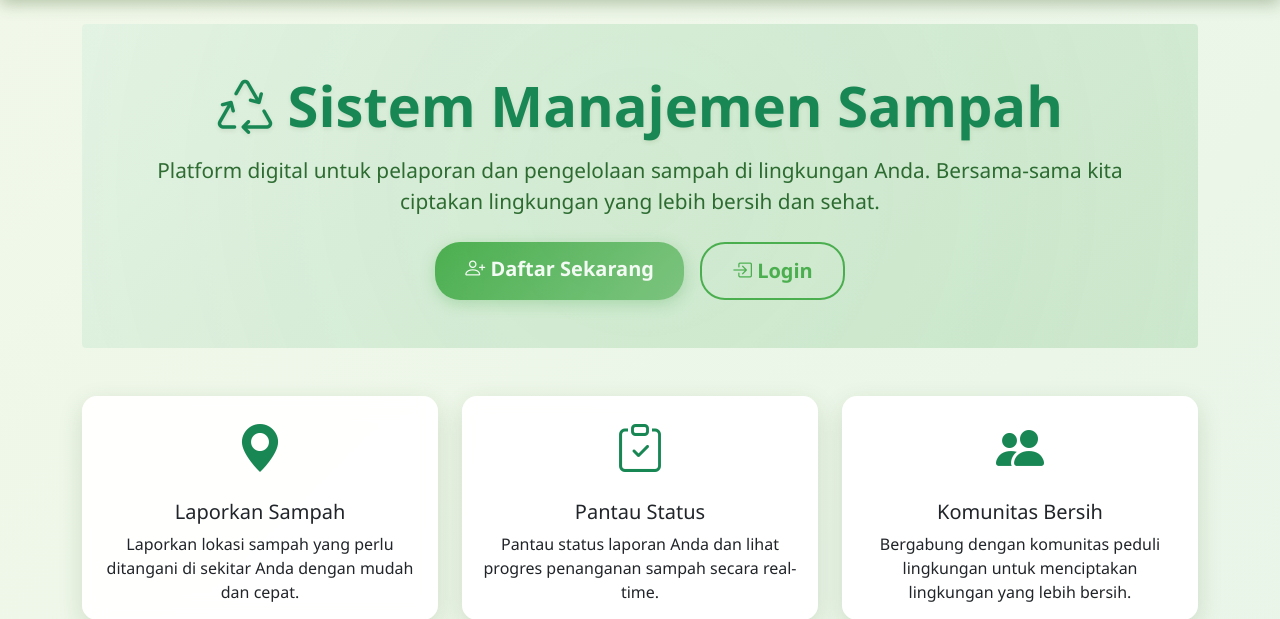
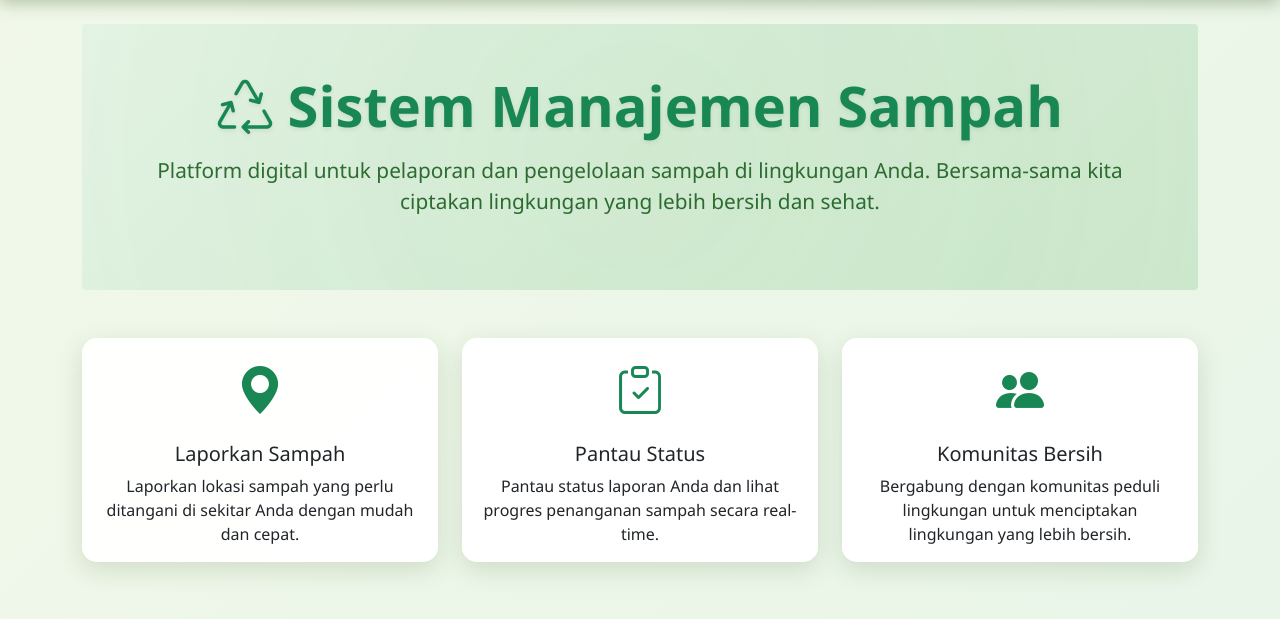
Before and after one commit to Nouval-21/kemjar, a Flask app: page / in a window 1280 px wide. Shown: the part 62-681 px from the top of the page. Run offline with Flask 3, Linux system fonts and the light colour scheme; some libraries are stand-ins or nearby versions.

Commit message:
Fix Tampilan

```diff
--- a/waste_management/templates/index.html
+++ b/waste_management/templates/index.html
@@ -7,20 +7,6 @@
     Platform digital untuk pelaporan dan pengelolaan sampah di lingkungan Anda.
     Bersama-sama kita ciptakan lingkungan yang lebih bersih dan sehat.
   </p>
-  {% if not session.user_id %}
-  <div class="d-flex gap-3 justify-content-center">
-    <a href="{{ url_for('register') }}" class="btn btn-success btn-lg">
-      <i class="bi bi-person-plus"></i> Daftar Sekarang
-    </a>
-    <a href="{{ url_for('login') }}" class="btn btn-outline-success btn-lg">
-      <i class="bi bi-box-arrow-in-right"></i> Login
-    </a>
-  </div>
-  {% else %}
-  <a href="{{ url_for('dashboard') }}" class="btn btn-success btn-lg">
-    <i class="bi bi-speedometer2"></i> Ke Dashboard
-  </a>
-  {% endif %}
 </div>
 
 <div class="row">
--- a/waste_management/templates/login.html
+++ b/waste_management/templates/login.html
@@ -41,11 +41,6 @@
             <a href="{{ url_for('register') }}">Daftar di sini</a>
           </p>
         </div>
-        <div class="alert alert-info mt-3">
-          <strong>Demo Admin:</strong><br />
-          Username: admin<br />
-          Password: admin123
-        </div>
       </div>
     </div>
   </div>
```
